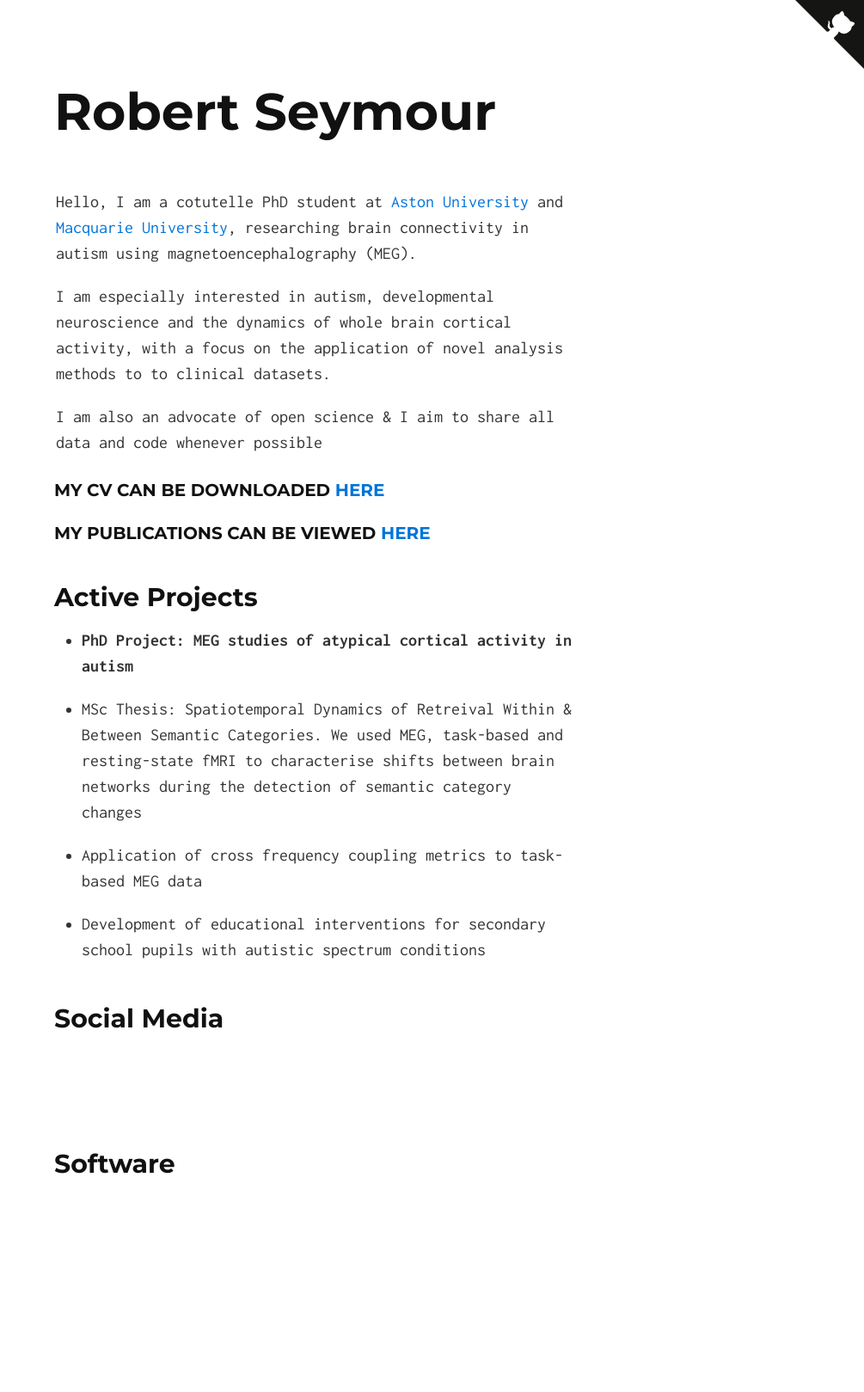
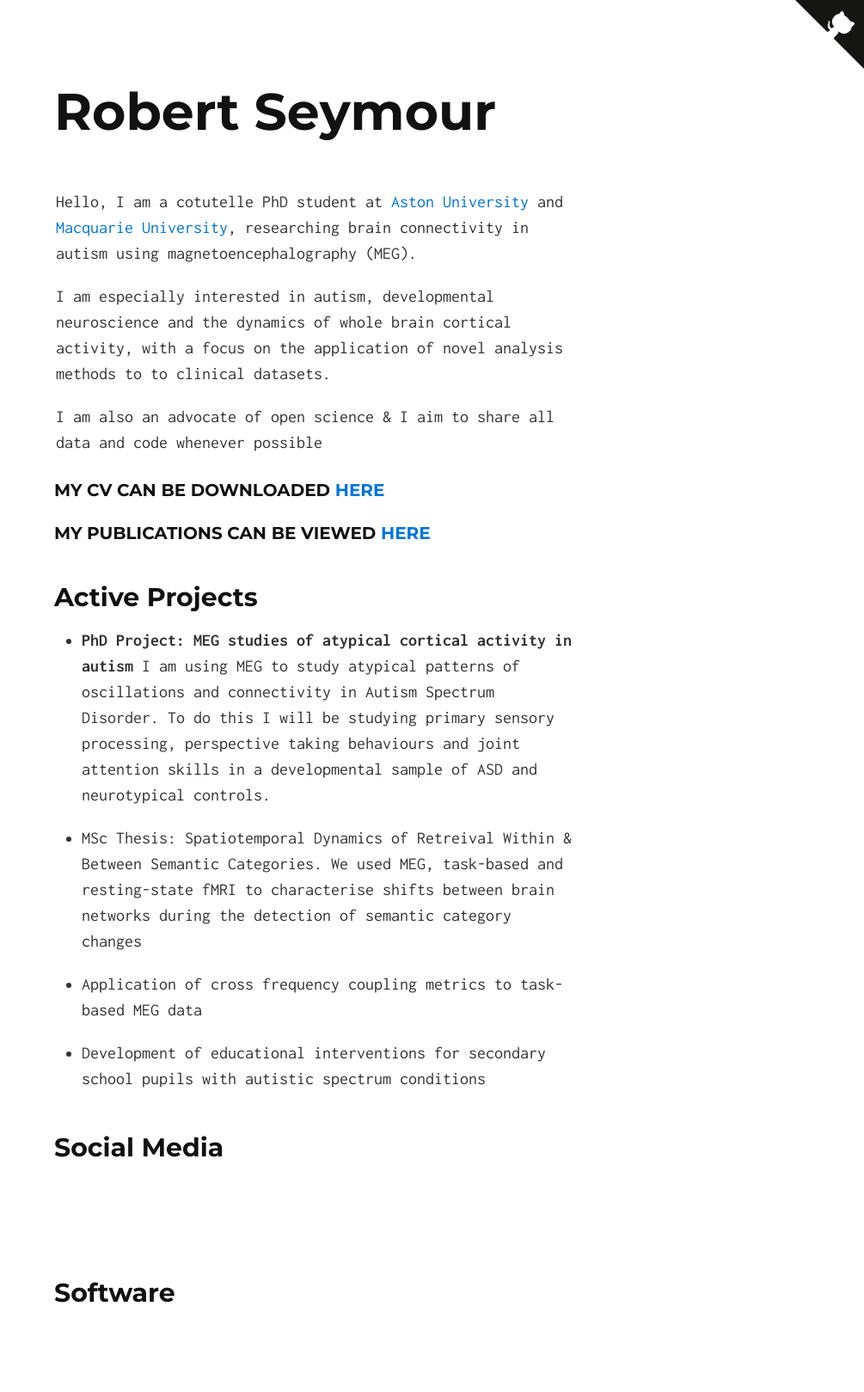
Before and after one commit to neurofractal/neurofractal.github.io, a Jekyll site: the page built from index.md, in a window 1280 px wide. Shown: the whole page at 86% size, without its empty margins (275-1280 px from the left). Built offline with Jekyll 4.4.1, drawn with Linux system fonts in a browser that asks for light colours; our own code applies the rules of GitHub Pages for plain Markdown files; before the commit the page ends 1469 px from its top, so only the background shows below that; grey boxes are pictures that could not be loaded.

Commit message:
Update index.md

```diff
--- a/index.md
+++ b/index.md
@@ -12,6 +12,7 @@ I am also an advocate of open science & I aim to share all data and code wheneve
 ## Active Projects
 
 * **PhD Project: MEG studies of atypical cortical activity in autism**
+I am using MEG to study atypical patterns of oscillations and connectivity in Autism Spectrum Disorder. To do this I will be studying primary sensory processing, perspective taking behaviours and joint attention skills in a developmental sample of ASD and neurotypical controls.
 
 * MSc Thesis: Spatiotemporal Dynamics of Retreival Within & Between Semantic Categories. We used MEG, task-based and resting-state fMRI to characterise shifts between brain networks during the detection of semantic category changes
 
```
